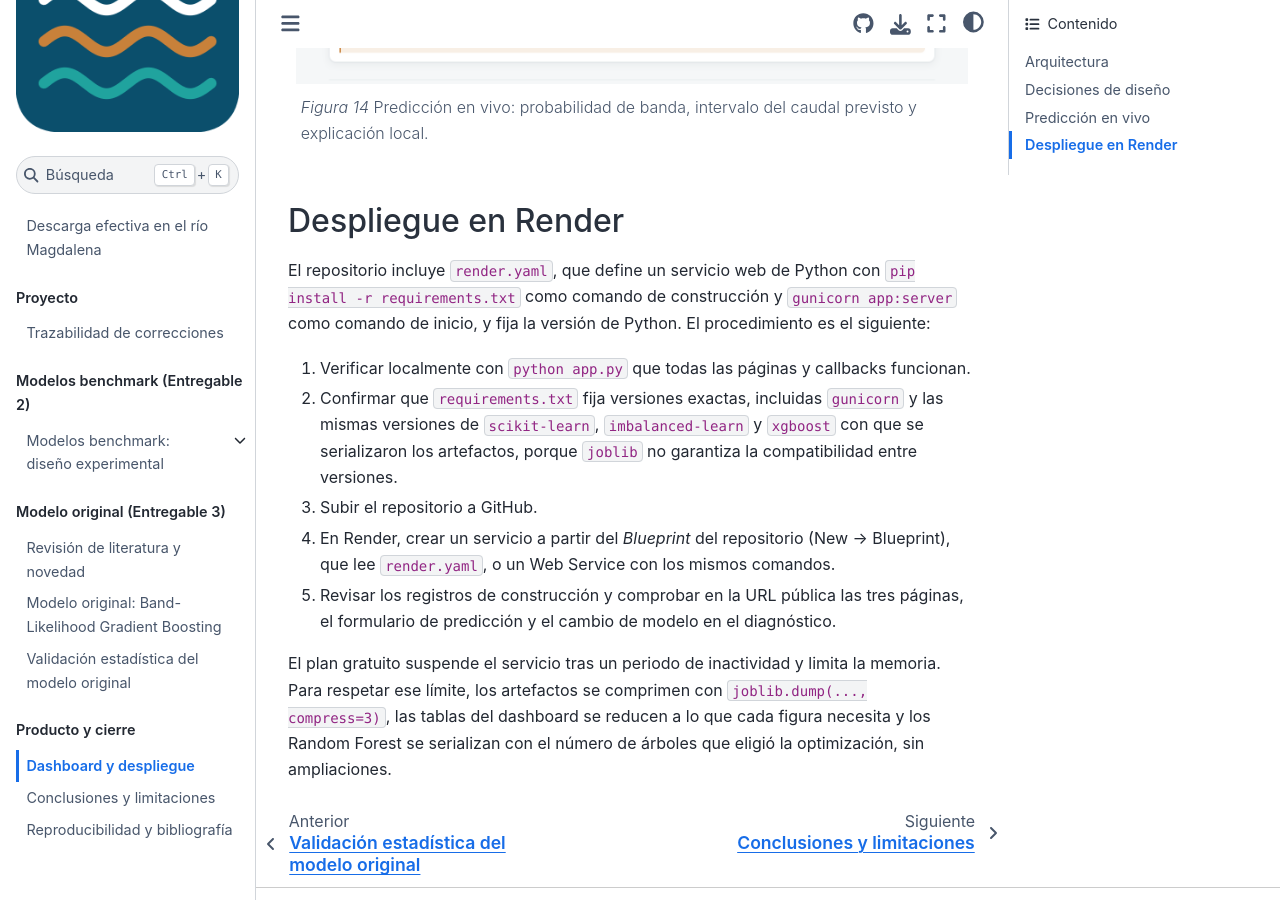
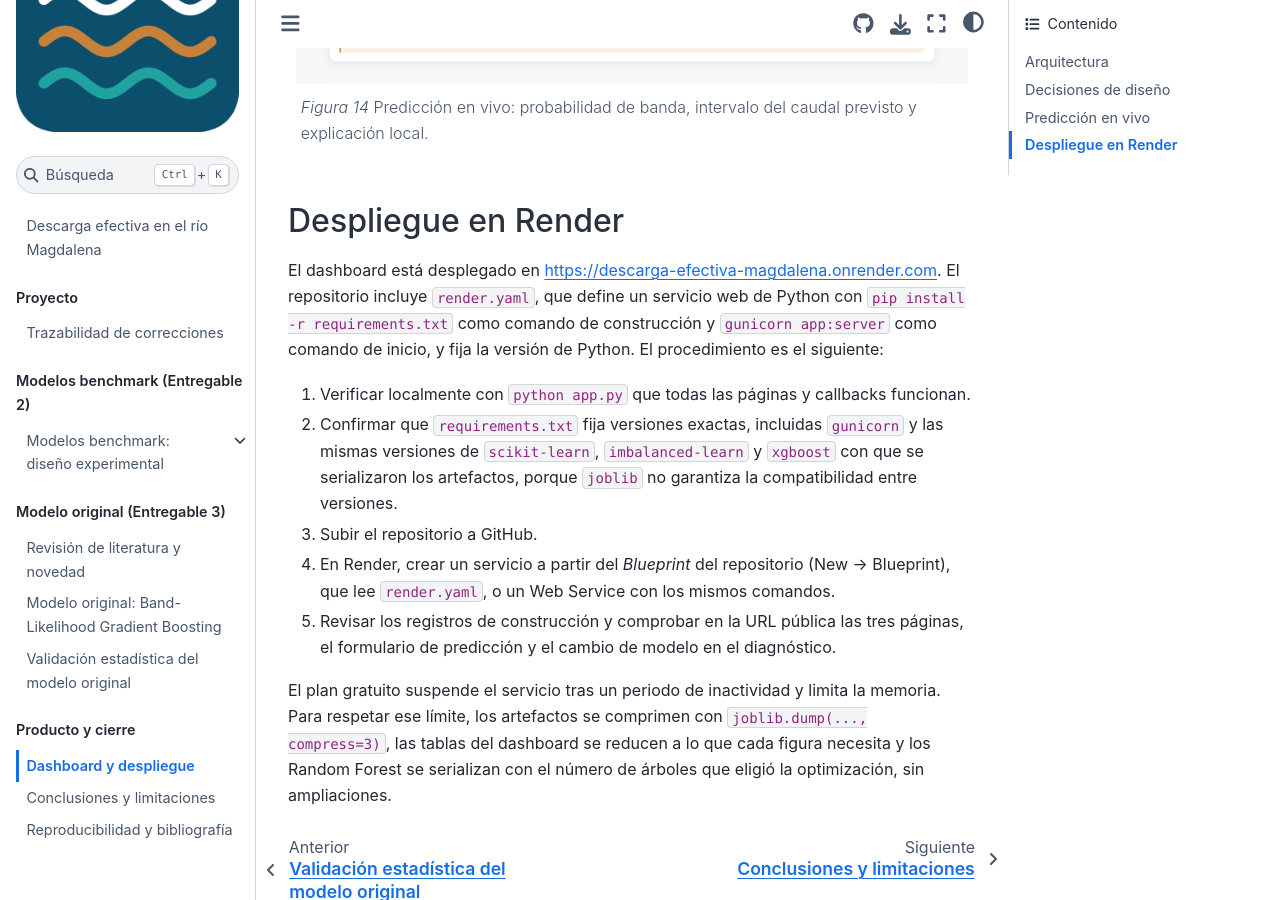
Before and after one commit to SantiagomezaC/proyecto-ml-final, a Jupyter Book: the page built from book/07_dashboard.md, in a window 1280 px wide and 900 px high, scrolled down 4639 px. Built offline with Jupyter Book 1.0.4 settings and Sphinx 7.4.7 and the Sphinx Book theme 1.1.4, drawn with Linux system fonts in a browser that asks for light colours; pages that are not in the unit, such as notebooks, are missing from menus.

Commit message:
URL del dashboard en Render y criterio del mejor benchmark en Contexto

```diff
--- a/book/07_dashboard.md
+++ b/book/07_dashboard.md
@@ -99,7 +99,7 @@
 
 ## Despliegue en Render
 
-El repositorio incluye `render.yaml`, que define un servicio web de Python con
+El dashboard está desplegado en <https://descarga-efectiva-magdalena.onrender.com>. El repositorio incluye `render.yaml`, que define un servicio web de Python con
 `pip install -r requirements.txt` como comando de construcción y `gunicorn app:server` como
 comando de inicio, y fija la versión de Python. El procedimiento es el siguiente:
 
```
Also changed, not shown: README.md (+1 -1 lines), book/intro.md (+1 -1 lines), 1 other file.
